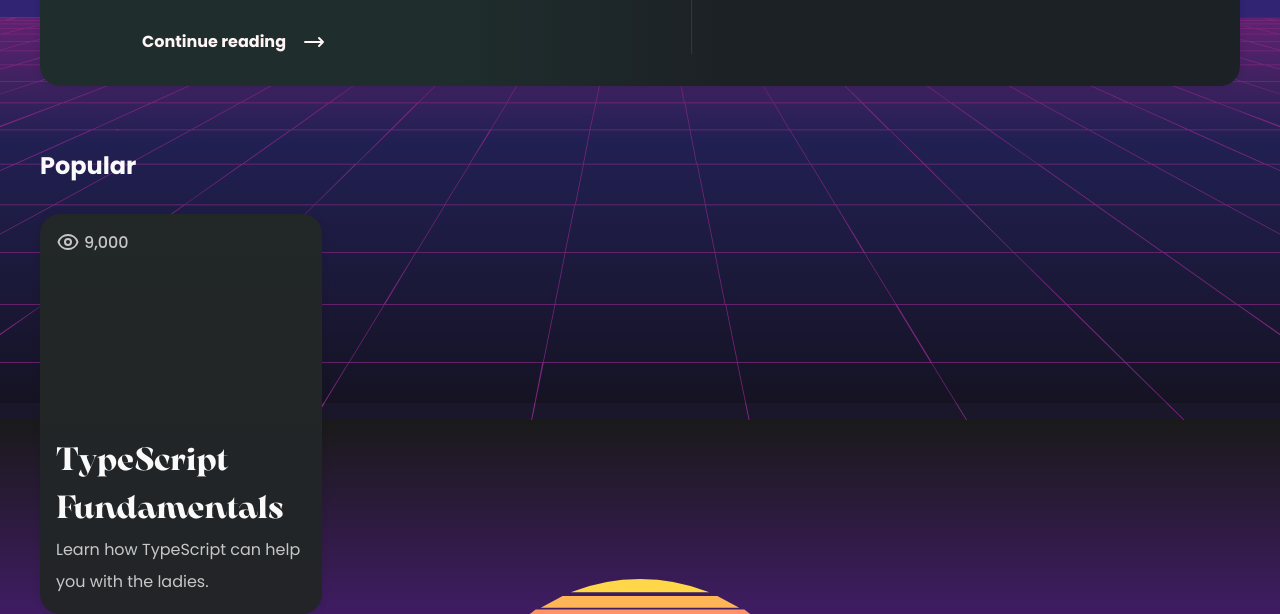
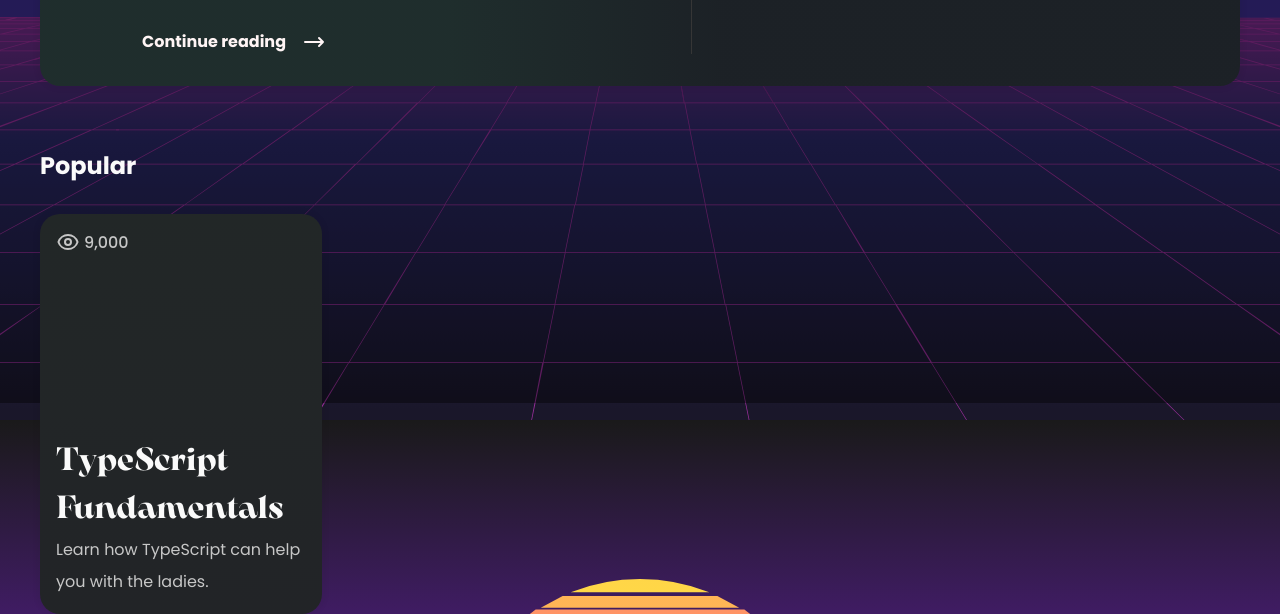
Before and after one commit to mattcroat/redesign, a Svelte app: page / in a window 1280 px wide. Shown: the part 397-1011 px from the top of the page. Built offline with nearby package versions, Linux system fonts and the light colour scheme.

Commit message:
style: Bump overlay opacity

```diff
--- a/src/styles/global.css
+++ b/src/styles/global.css
@@ -166,7 +166,7 @@ body::after {
   content: '';
   position: fixed;
   inset: 0;
-  background-color: hsl(0 0% 0% / 20%);
+  background-color: hsl(0 0% 0% / 40%);
   z-index: -1;
 }
 
```
